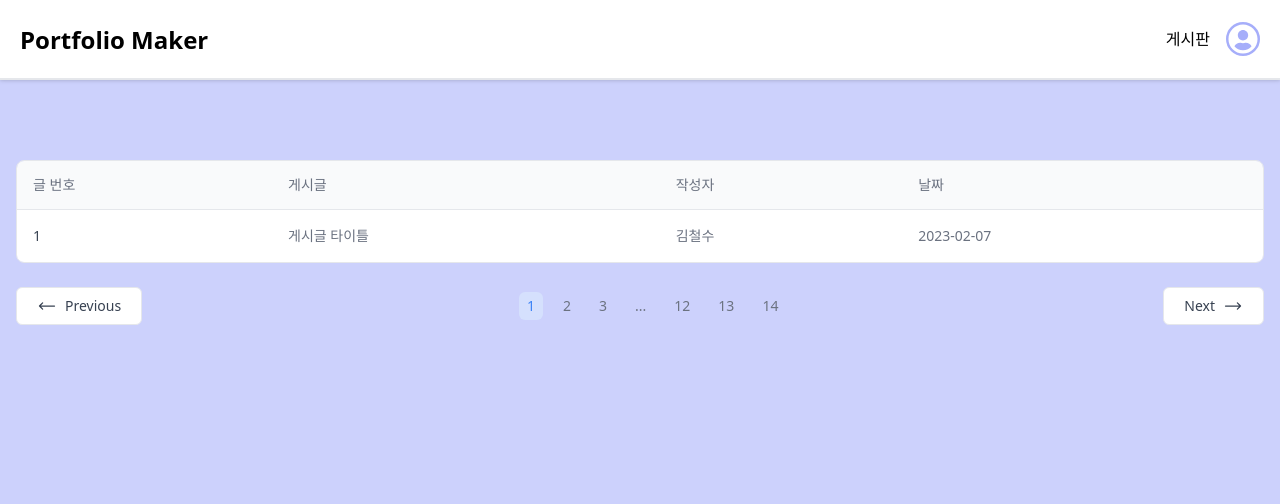
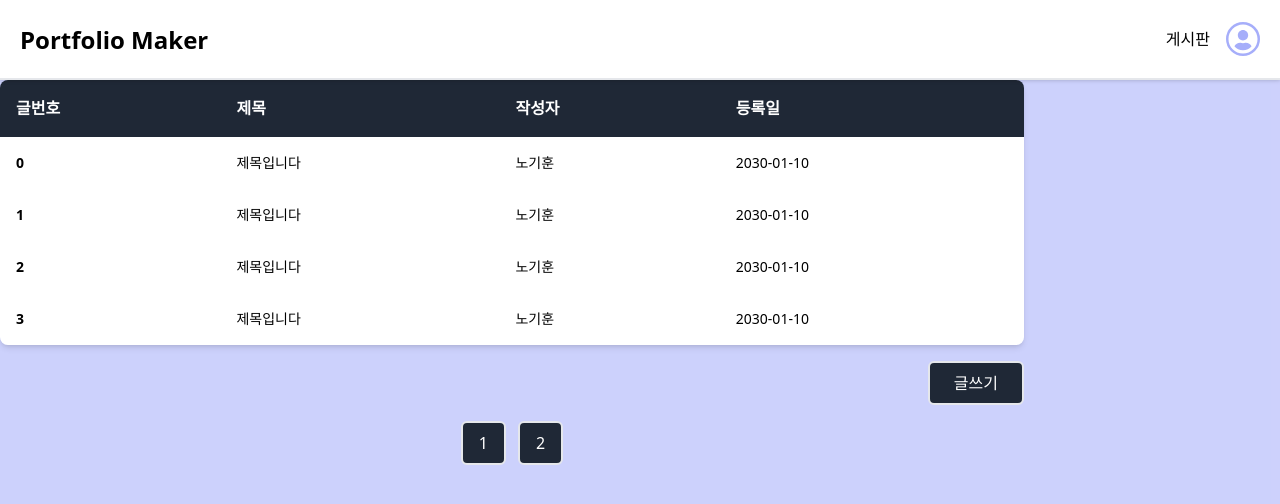
Before and after one commit to TeamPFM/Portfolio_maker, a React (Vite) app: page /board in a window 1280 px wide. Shown: the top 504 px of the page. Built offline with nearby package versions, Linux system fonts and the light colour scheme.

Commit message:
feat(board): Create boardmain

```diff
--- a/src/components/board/BoardMain.tsx
+++ b/src/components/board/BoardMain.tsx
@@ -1,154 +1,105 @@
-import React from "react";
+import { SubButton } from "@/styles/ui-components/styled-button";
+import API_PATH from "@/utils/path/api";
+import Path from "@/utils/path/routes";
+import React, { useEffect } from "react";
+import { Link, useNavigate } from "react-router-dom";
 
 const BoardMain = () => {
+  const navigate = useNavigate();
+  const { API_GET_BOARD_PAGINATE, API_GET_BOARD } = API_PATH;
+  const { BOARD } = Path;
+
+  const boardInfoList = [
+    {
+      id: 0,
+      title: "제목입니다",
+      userId: "노기훈",
+      date: "2030-01-10",
+    },
+    {
+      id: 1,
+      title: "제목입니다",
+      userId: "노기훈",
+      date: "2030-01-10",
+    },
+    {
+      id: 2,
+      title: "제목입니다",
+      userId: "노기훈",
+      date: "2030-01-10",
+    },
+    {
+      id: 3,
+      title: "제목입니다",
+      userId: "노기훈",
+      date: "2030-01-10",
+    },
+  ];
+
+  useEffect(() => {
+    //
+  }, [API_GET_BOARD, API_GET_BOARD_PAGINATE]);
+
   return (
-    <section className="container px-4 mx-auto py-20">
-      <div className="flex flex-col">
-        <div className="-mx-4 -my-2 overflow-x-auto sm:-mx-6 lg:-mx-8">
-          <div className="inline-block min-w-full py-2 align-middle md:px-6 lg:px-8">
-            <div className="overflow-hidden border border-gray-200 dark:border-gray-700 md:rounded-lg">
-              <table className="w-full min-w-full divide-y divide-gray-200 dark:divide-gray-700">
-                <thead className="bg-gray-50 dark:bg-gray-800">
-                  <tr>
-                    <th
-                      scope="col"
-                      className="py-3.5 px-4 text-sm font-normal text-left rtl:text-right text-gray-500 dark:text-gray-400"
-                    >
-                      <div className="flex items-center gap-x-3">글 번호</div>
+    <section className="w-[80vw] h-full flex flex-col items-center justify-center gap-4">
+      {/* table */}
+      <table className="w-full min-w-full h-fit overflow-hidden divide-y divide-sub rounded-lg shadow-md">
+        {/* 헤더 */}
+        <thead className="bg-sub text-white font-bold ">
+          <tr className="text-left">
+            <th scope="col" className="p-4">
+              <div>글번호</div>
             </th>
-
-                    <th
-                      scope="col"
-                      className="px-4 py-3.5 text-sm font-normal text-left rtl:text-right text-gray-500 dark:text-gray-400"
-                    >
-                      게시글
+            <th scope="col" className="p-4">
+              <div>제목</div>
             </th>
-                    <th
-                      scope="col"
-                      className="px-4 py-3.5 text-sm font-normal text-left rtl:text-right text-gray-500 dark:text-gray-400"
-                    >
-                      작성자
+            <th scope="col" className="p-4">
+              <div>작성자</div>
             </th>
-                    <th
-                      scope="col"
-                      className="px-4 py-3.5 text-sm font-normal text-left rtl:text-right text-gray-500 dark:text-gray-400"
-                    >
-                      날짜
+            <th scope="col" className="p-4">
+              <div>등록일 </div>
             </th>
           </tr>
         </thead>
-                <tbody className="bg-white divide-y divide-gray-200 dark:divide-gray-700 dark:bg-gray-900">
-                  <tr>
-                    <td className="px-4 py-4 text-sm font-medium text-gray-700 dark:text-gray-200 whitespace-nowrap">
-                      1
+        {/* 바디 */}
+        <tbody className="bg-white">
+          {boardInfoList.map((boardInfo, index) => {
+            return (
+              <tr
+                className="hover:bg-main cursor-pointer"
+                onClick={() => {
+                  navigate("/api/boards/:" + index, { replace: false });
+                }}
+              >
+                <td className="p-4 text-sm font-bold">{boardInfo.id}</td>
+                <td className="p-4 text-sm hover:underline hover:underline-offset-2 ">
+                  {boardInfo.title}
                 </td>
-                    <td className="px-4 py-4 text-sm text-gray-500 dark:text-gray-300 whitespace-nowrap">
-                      게시글 타이틀
-                    </td>
-                    <td className="px-4 py-4 text-sm text-gray-500 dark:text-gray-300 whitespace-nowrap">
-                      김철수
-                    </td>
-                    <td className="px-4 py-4 text-sm text-gray-500 dark:text-gray-300 whitespace-nowrap">
-                      2023-02-07
-                    </td>
+                <td className="p-4 text-sm">{boardInfo.userId}</td>
+                <td className="p-4 text-sm">{boardInfo.date}</td>
               </tr>
+            );
+          })}
         </tbody>
       </table>
-            </div>
-          </div>
-        </div>
+      {/* 글쓰기 버튼 */}
+      <div className="w-full flex justify-end items-center gap-4">
+        <SubButton
+          className="px-6 hover:text-primary"
+          onClick={() => {
+            navigate(BOARD, { replace: false });
+          }}
+        >
+          글쓰기
+        </SubButton>
       </div>
 
       {/* pagenate */}
-      <div className="flex items-center justify-between mt-6">
-        <a
-          href="#"
-          className="flex items-center px-5 py-2 text-sm text-gray-700 capitalize transition-colors duration-200 bg-white border rounded-md gap-x-2 hover:bg-gray-100 dark:bg-gray-900 dark:text-gray-200 dark:border-gray-700 dark:hover:bg-gray-800"
-        >
-          <svg
-            xmlns="http://www.w3.org/2000/svg"
-            fill="none"
-            viewBox="0 0 24 24"
-            stroke-width="1.5"
-            stroke="currentColor"
-            className="w-5 h-5 rtl:-scale-x-100"
-          >
-            <path
-              stroke-linecap="round"
-              stroke-linejoin="round"
-              d="M6.75 15.75L3 12m0 0l3.75-3.75M3 12h18"
-            />
-          </svg>
-
-          <span>previous</span>
-        </a>
-
+      <div className="flex flex-col items-end">
         <div className="items-center hidden md:flex gap-x-3">
-          <a
-            href="#"
-            className="px-2 py-1 text-sm text-blue-500 rounded-md dark:bg-gray-800 bg-blue-100/60"
-          >
-            1
-          </a>
-          <a
-            href="#"
-            className="px-2 py-1 text-sm text-gray-500 rounded-md dark:hover:bg-gray-800 dark:text-gray-300 hover:bg-gray-100"
-          >
-            2
-          </a>
-          <a
-            href="#"
-            className="px-2 py-1 text-sm text-gray-500 rounded-md dark:hover:bg-gray-800 dark:text-gray-300 hover:bg-gray-100"
-          >
-            3
-          </a>
-          <a
-            href="#"
-            className="px-2 py-1 text-sm text-gray-500 rounded-md dark:hover:bg-gray-800 dark:text-gray-300 hover:bg-gray-100"
-          >
-            ...
-          </a>
-          <a
-            href="#"
-            className="px-2 py-1 text-sm text-gray-500 rounded-md dark:hover:bg-gray-800 dark:text-gray-300 hover:bg-gray-100"
-          >
-            12
-          </a>
-          <a
-            href="#"
-            className="px-2 py-1 text-sm text-gray-500 rounded-md dark:hover:bg-gray-800 dark:text-gray-300 hover:bg-gray-100"
-          >
-            13
-          </a>
-          <a
-            href="#"
-            className="px-2 py-1 text-sm text-gray-500 rounded-md dark:hover:bg-gray-800 dark:text-gray-300 hover:bg-gray-100"
-          >
-            14
-          </a>
+          <SubButton className="!px-4 hover:text-primary">1</SubButton>
+          <SubButton className="!px-4 hover:text-primary">2</SubButton>
         </div>
-
-        <a
-          href="#"
-          className="flex items-center px-5 py-2 text-sm text-gray-700 capitalize transition-colors duration-200 bg-white border rounded-md gap-x-2 hover:bg-gray-100 dark:bg-gray-900 dark:text-gray-200 dark:border-gray-700 dark:hover:bg-gray-800"
-        >
-          <span>Next</span>
-
-          <svg
-            xmlns="http://www.w3.org/2000/svg"
-            fill="none"
-            viewBox="0 0 24 24"
-            stroke-width="1.5"
-            stroke="currentColor"
-            className="w-5 h-5 rtl:-scale-x-100"
-          >
-            <path
-              stroke-linecap="round"
-              stroke-linejoin="round"
-              d="M17.25 8.25L21 12m0 0l-3.75 3.75M21 12H3"
-            />
-          </svg>
-        </a>
       </div>
     </section>
   );
```
Lines whose indentation alone changed are shown as unchanged.
